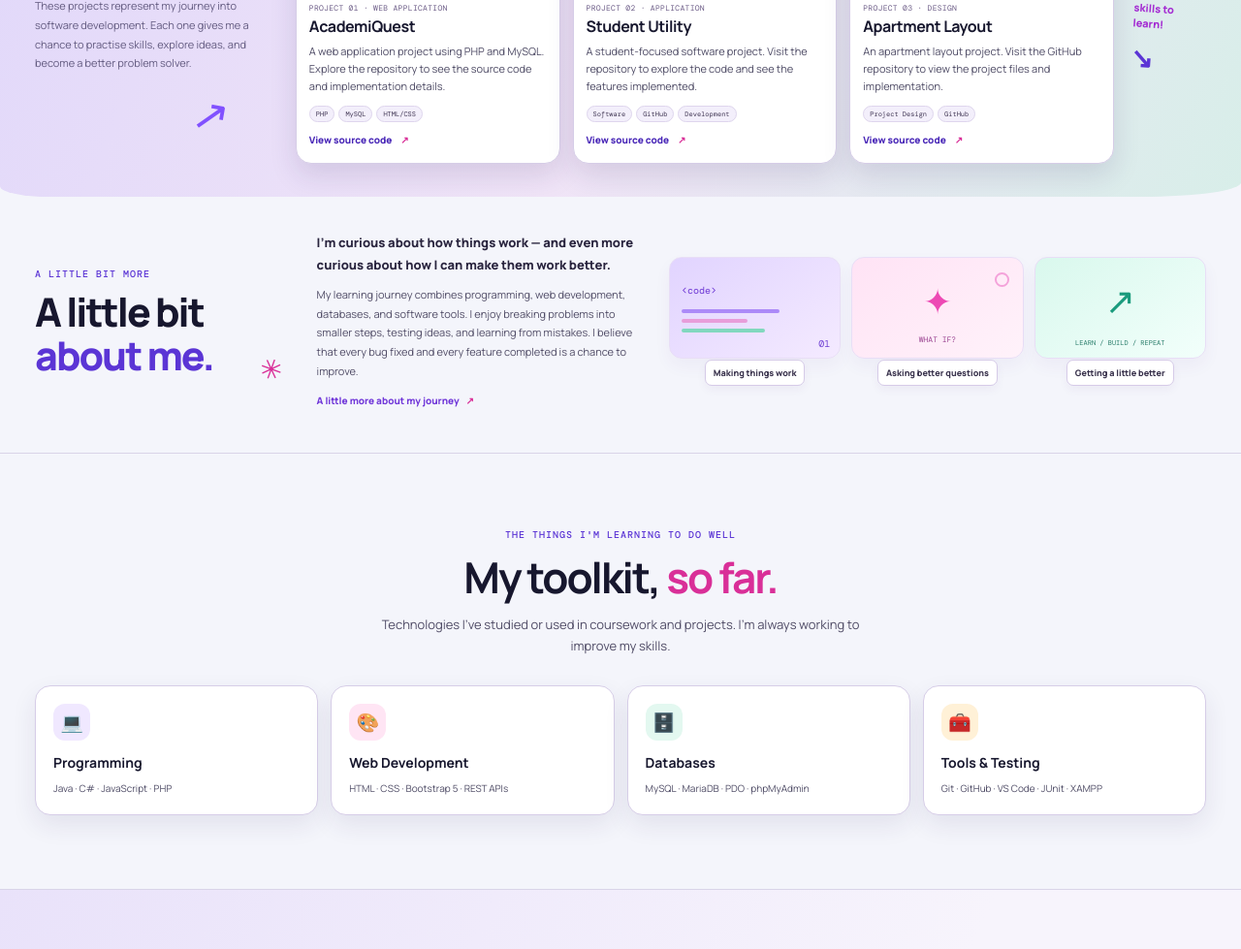
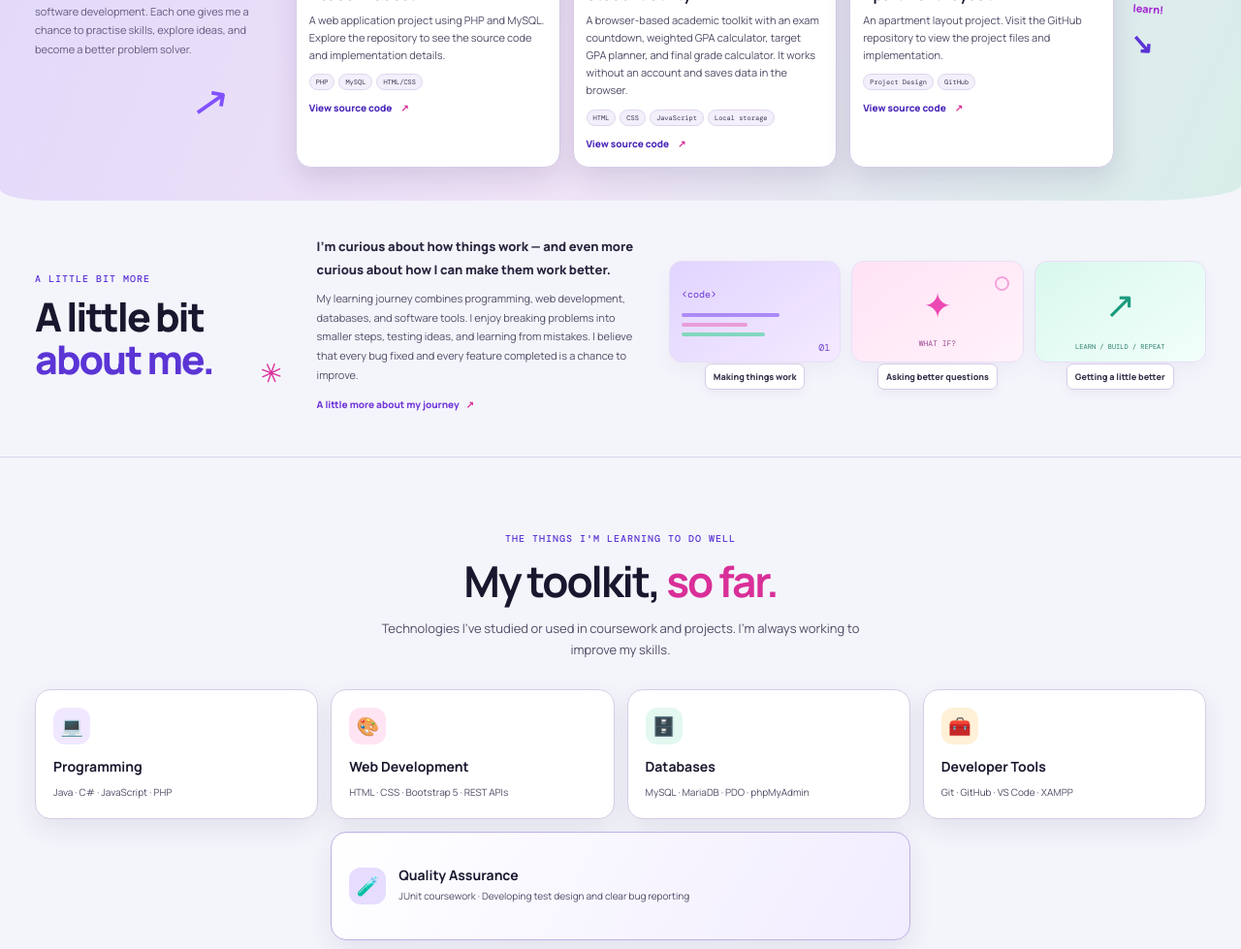
Before and after one commit to Bidhyanshu/Portfolio-Website, a plain HTML site: page index.html in a window 1280 px wide. Shown: the part 798-1777 px from the top of the page at 97% size. Drawn offline with nearby package versions, Linux system fonts and the light colour scheme.

Commit message:
Add developer and QA portfolio positioning

```diff
--- a/index.html
+++ b/index.html
@@ -130,16 +130,14 @@
 
         <p class="hero-role">
           A <span>software developer</span><br>
-          who loves turning ideas<br>
-          into real-world solutions.
+          building QA experience.
         </p>
 
         <p class="hero-description">
           I'm a Computer Systems Technician – Software Support student
-          at Mohawk College. I enjoy building applications, learning
-          new technologies, and solving problems through code.
-          Every project gives me another opportunity to learn,
-          experiment, and improve.
+          at Mohawk College. I enjoy building applications and checking that features work as expected.
+          I like tracing issues, solving problems, and learning how
+          software can be more reliable.
         </p>
 
         <div class="hero-actions">
@@ -155,7 +153,7 @@
         <div class="hero-footnote">
           <span>📍 HAMILTON, CANADA</span>
           <span class="mini-divider"></span>
-          <span>OPEN TO LEARNING &amp; OPPORTUNITIES</span>
+          <span>OPEN TO SOFTWARE DEVELOPMENT &amp; QA ROLES</span>
         </div>
       </div>
 
@@ -306,14 +304,14 @@
               <h3>Student Utility</h3>
 
               <p>
-                A student-focused software project. Visit the repository
-                to explore the code and see the features implemented.
+                A browser-based academic toolkit with an exam countdown, weighted GPA calculator, target GPA planner, and final grade calculator. It works without an account and saves data in the browser.
               </p>
 
               <div class="project-tags">
-                <span>Software</span>
-                <span>GitHub</span>
-                <span>Development</span>
+                <span>HTML</span>
+                <span>CSS</span>
+                <span>JavaScript</span>
+                <span>Local storage</span>
               </div>
 
               <a class="project-link"
@@ -473,8 +471,16 @@
 
           <div class="skill-list-card">
             <span class="skill-emoji">🧰</span>
-            <h3>Tools &amp; Testing</h3>
-            <p>Git · GitHub · VS Code · JUnit · XAMPP</p>
+            <h3>Developer Tools</h3>
+            <p>Git · GitHub · VS Code · XAMPP</p>
+          </div>
+
+          <div class="skill-list-card qa-card">
+            <span class="skill-emoji" aria-hidden="true">🧪</span>
+            <div>
+              <h3>Quality Assurance</h3>
+              <p>JUnit coursework · Developing test design and clear bug reporting</p>
+            </div>
           </div>
 
         </div>
@@ -548,8 +554,8 @@
         <h2>Have an idea?<br><span>Let's make something.</span></h2>
 
         <p class="contact-description">
-          Let's connect about software, projects, learning opportunities,
-          or the next challenge worth solving.
+          I'm open to entry-level software development and QA opportunities.
+          Let's connect about my projects or how I can contribute to your team.
         </p>
 
         <a class="contact-email" href="mailto:bidhyanshu12@gmail.com">
--- a/style.css
+++ b/style.css
@@ -2596,3 +2596,37 @@ button:focus-visible {
         transition-duration: .01ms !important;
     }
 }
+/* QA card: keep the fifth toolkit card balanced across desktop and mobile. */
+.skill-list-card.qa-card {
+    grid-column: 2 / span 2;
+    display: grid;
+    grid-template-columns: 38px minmax(0, 1fr);
+    align-content: center;
+    align-items: center;
+    gap: 4px 13px;
+    min-height: 112px;
+    border-color: #bfb0e6;
+    background: linear-gradient(120deg, #fff, #f1ecff);
+}
+
+.skill-list-card.qa-card .skill-emoji {
+    grid-column: 1;
+    grid-row: 1 / span 2;
+    background: #e6ddff;
+}
+
+.skill-list-card.qa-card h3 {
+    grid-column: 2;
+    margin-top: 0;
+}
+
+.skill-list-card.qa-card p {
+    grid-column: 2;
+    margin-top: 0;
+}
+
+@media (max-width: 700px) {
+    .skill-list-card.qa-card {
+        grid-column: 1 / -1;
+    }
+}
```
